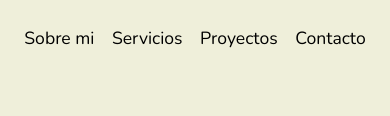
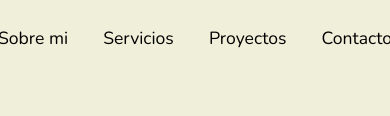
Before and after one commit to LuisTerceroIII/samurai-dev-web, a Gatsby site: page / in a window 390 px wide. Shown: the part 220-336 px from the top of the page. Built offline with nearby package versions, Linux system fonts and the light colour scheme; Gatsby itself is replaced by a stand-in of ours.

Commit message:
test deploy

```diff
--- a/src/components/molecules/NavBar/styles/navBar.module.css
+++ b/src/components/molecules/NavBar/styles/navBar.module.css
@@ -48,6 +48,6 @@
         padding: 0% 5% 0% 5%;
     }
     .navBarGrid p{
-
+        padding: 0% 2.5% 0% 2.5%;
     }
 }
```
